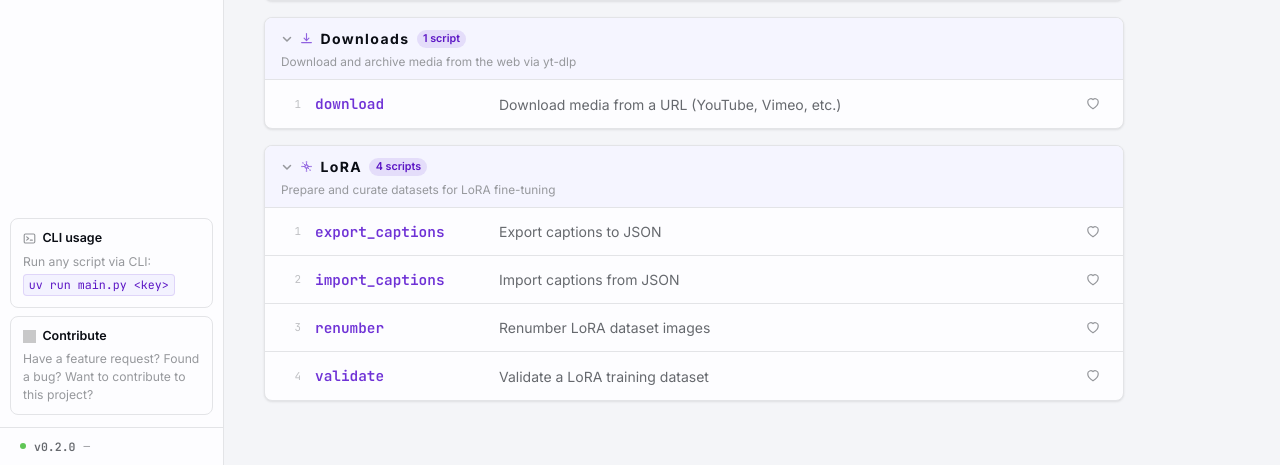
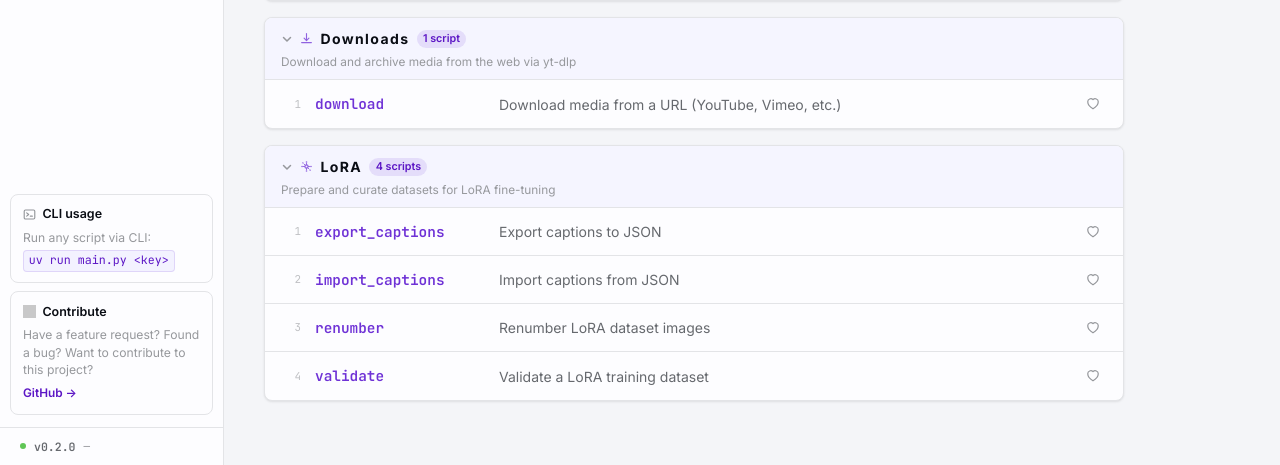
Before and after one commit to ayy-em/scriptorium, a FastAPI app: page / in a window 1280 px wide. Shown: the part 673-1138 px from the top of the page. Run offline with FastAPI, Linux system fonts and the light colour scheme; some libraries are stand-ins or nearby versions; grey boxes are pictures that could not be loaded.

Commit message:
github card: card not hoverable, link inside instead
Co-Authored-By: Claude Sonnet 4.6 <noreply@anthropic.com>

```diff
--- a/webapp/static/style.css
+++ b/webapp/static/style.css
@@ -346,16 +346,20 @@ body {
 /* ─── Sidebar GitHub card ────────────────────────────────────────────────── */
 .sidebar-github {
   margin-top: 0.5rem;
-  display: block;
+}
+
+.sidebar-github-link {
+  display: inline-block;
+  margin-top: 0.4rem;
+  font-size: 0.74rem;
+  font-weight: 600;
+  color: var(--accent-text);
   text-decoration: none;
-  transition: border-color 150ms ease, background-color 120ms ease;
+  transition: opacity 120ms ease;
 }
 
 @media (hover: hover) and (pointer: fine) {
-  .sidebar-github:hover {
-    border-color: var(--accent);
-    background: var(--bg-hover);
-  }
+  .sidebar-github-link:hover { opacity: 0.75; }
 }
 
 .sidebar-github-logo {
--- a/webapp/templates/_sidebar.html
+++ b/webapp/templates/_sidebar.html
@@ -53,16 +53,17 @@
     <p class="sidebar-info-text">Run any script via CLI:<br><code style="display:inline-block; margin-top:0.3em;">uv run main.py &lt;key&gt;</code></p>
   </div>
 
-  <a href="https://github.com/ayy-em/scriptorium"
-     target="_blank"
-     rel="noopener noreferrer"
-     class="sidebar-cli sidebar-github">
+  <div class="sidebar-cli sidebar-github">
     <div class="sidebar-cli-header">
       <img src="/static/img/github.png" width="13" height="13" alt="" aria-hidden="true" class="sidebar-github-logo">
       <span class="sidebar-cli-title">Contribute</span>
     </div>
     <p class="sidebar-info-text">Have a feature request? Found a bug? Want to contribute to this project?</p>
-  </a>
+    <a href="https://github.com/ayy-em/scriptorium"
+       target="_blank"
+       rel="noopener noreferrer"
+       class="sidebar-github-link">GitHub &rarr;</a>
+  </div>
 
   <div class="sidebar-status">
     <span class="status-dot" title="All systems go"></span>
```
